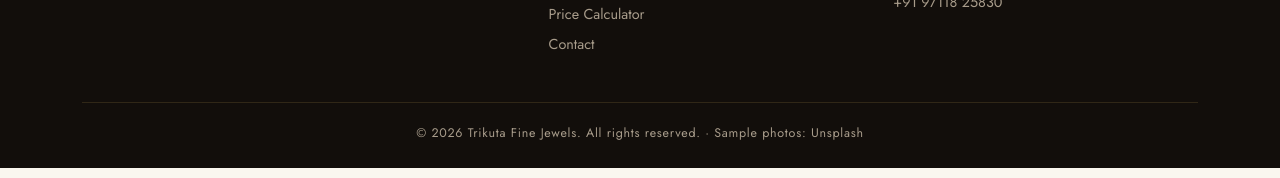
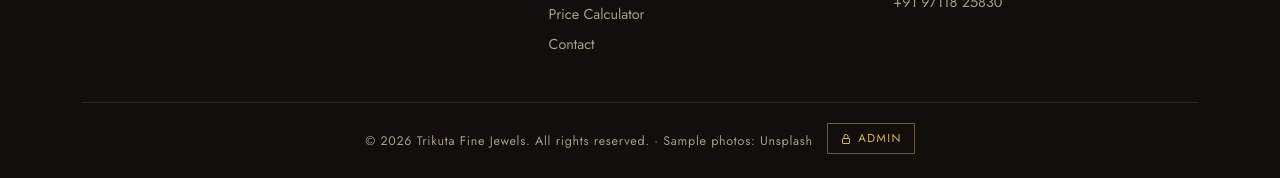
Before and after one commit to shidhu-jpg/trikuta-jewellers, a plain HTML site: page index.html in a window 1280 px wide. Shown: the part 3710-3888 px from the top of the page. Drawn offline with nearby package versions, Linux system fonts and the light colour scheme.

Commit message:
Add Admin button in footer linking to rate admin panel
Co-Authored-By: Claude Opus 5.5 <noreply@anthropic.com>
Claude-Session: https://claude.ai/code/session_01D1Z7641e9gsdtMCX9dA3Uw

```diff
--- a/index.html
+++ b/index.html
@@ -204,6 +204,9 @@ footer ul{list-style:none}
 footer li{margin-bottom:6px}
 footer a:hover{color:var(--gold-2)}
 .f-bottom{border-top:1px solid rgba(217,178,95,.15);padding-top:20px;text-align:center;font-size:.78rem;letter-spacing:.06em}
+.admin-btn{display:inline-flex;align-items:center;gap:6px;margin-left:10px;padding:5px 12px;border:1px solid rgba(217,178,95,.45);color:var(--gold-2);font-size:.72rem;letter-spacing:.12em;text-transform:uppercase;transition:.25s}
+.admin-btn:hover{background:var(--gold-2);color:var(--ink)}
+.admin-btn svg{width:12px;height:12px}
 
 /* whatsapp */
 .wa{position:fixed;right:20px;bottom:20px;width:56px;height:56px;border-radius:50%;background:#25d366;display:flex;align-items:center;justify-content:center;box-shadow:0 8px 24px rgba(0,0,0,.25);z-index:60;transition:.3s}
@@ -449,7 +452,8 @@ footer a:hover{color:var(--gold-2)}
       <div><h4>Explore</h4><ul><li><a href="#home">Home</a></li><li><a href="#about">About Us</a></li><li><a href="#calculator">Price Calculator</a></li><li><a href="#contact">Contact</a></li></ul></div>
       <div><h4>Visit</h4><p>Kinari Bazar,<br>Chandni Chowk, Delhi – 110006<br>+91 97118 25830</p></div>
     </div>
-    <div class="f-bottom">© 2026 Trikuta Fine Jewels. All rights reserved. · Sample photos: Unsplash</div>
+    <div class="f-bottom">© 2026 Trikuta Fine Jewels. All rights reserved. · Sample photos: Unsplash
+      <a class="admin-btn" href="admin.html" rel="nofollow"><svg viewBox="0 0 24 24" fill="none" stroke="currentColor" stroke-width="2"><rect x="5" y="11" width="14" height="10" rx="1"/><path d="M8 11V7a4 4 0 0 1 8 0v4"/></svg>Admin</a></div>
   </div>
 </footer>
 
```
